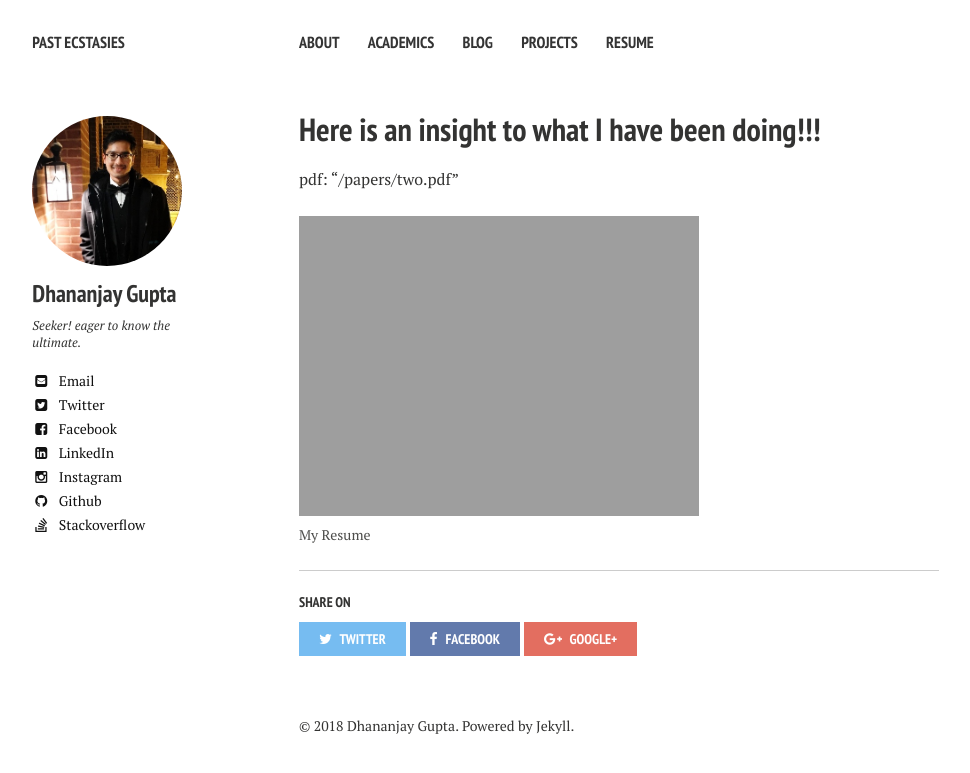
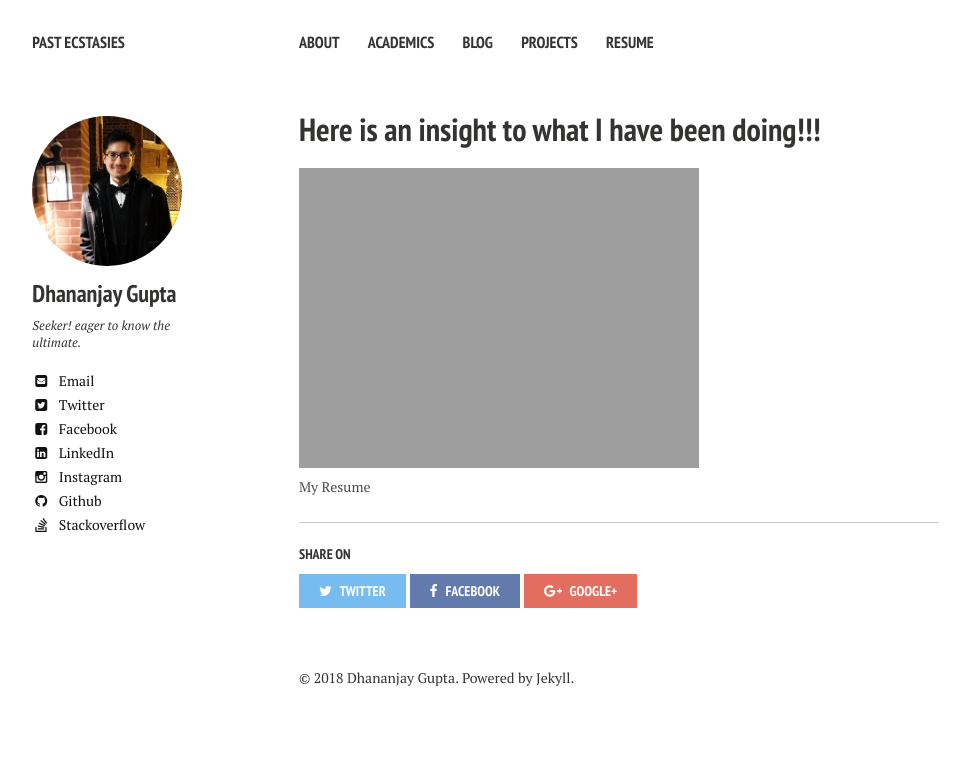
Before and after one commit to DhananjayGupta300/DhananjayGupta300.github.io, a Jekyll site: the page built from Resume/index.md, in a window 1280 px wide. Shown: the top 773 px of the page, without its empty margins (21-991 px from the left). Built offline with Jekyll 4.4.1, drawn with Linux system fonts in a browser that asks for light colours; nearby versions of some CDN libraries.

Commit message:
Update index.md

```diff
--- a/Resume/index.md
+++ b/Resume/index.md
@@ -3,8 +3,9 @@ layout: page
 title: "Here is an insight to what I have been doing!!!"
 modified: 2018-02-27
 excerpt: "Resume"
+pdf: "/papers/two.pdf"
 ---
-pdf: "/papers/two.pdf"
+
 <figure>
   <img src="{{ site.url }}/images/resume.jpg" alt="My Resume">
   <figcaption>My Resume</figcaption>
```
